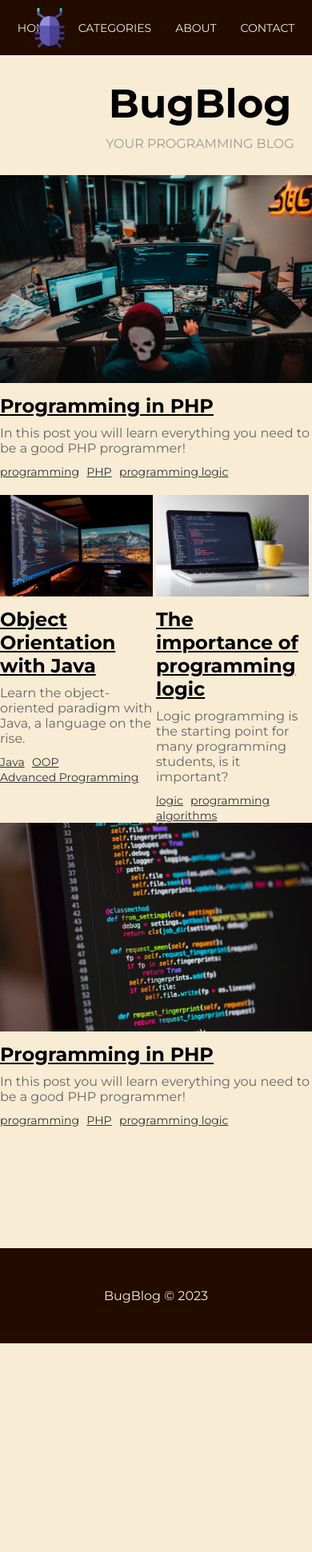
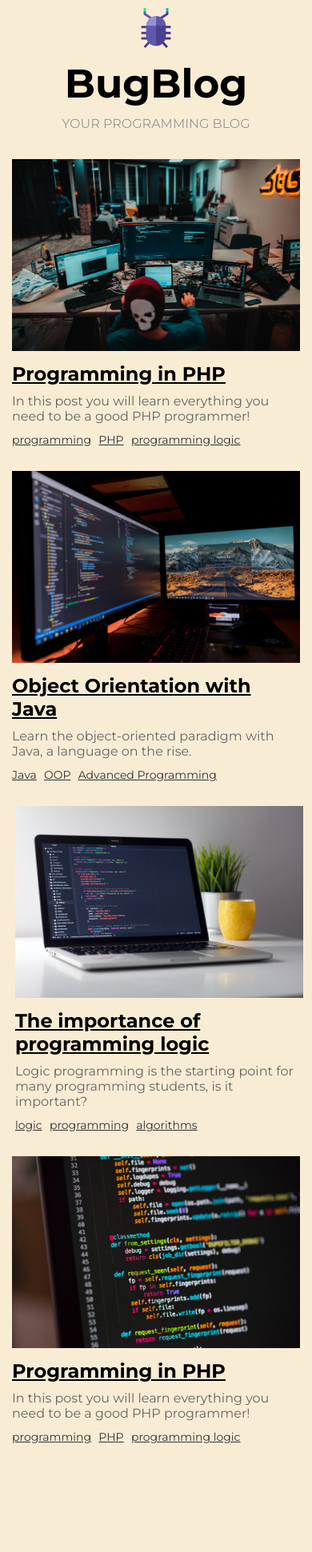
Before and after one commit to ronycastroc/codeblog-php, a PHP site: page / in a window 390 px wide; the page is wider, and only the part inside the window is pictured. Shown: the top 1941 px of that part at 80% size. Before the commit the page ends 1680 px from the top of that part, so only its background shows below. Run offline with PHP 8.4, Linux system fonts and the light colour scheme.

Commit message:
style: responsive css

```diff
--- a/css/styles.css
+++ b/css/styles.css
@@ -210,3 +210,52 @@ footer {
   color: #f8ecd4;
   padding: 50px 0;
 }
+
+/* MOBILE */
+@media(max-width: 480px) {
+
+  /* HOME */
+  header {
+    width: 100%;
+  }
+
+  #logo {
+    display: block;
+    position: relative;
+    margin: 0 auto;
+    left: 0;
+    width: 50px;
+  }
+
+  #navbar {
+    display: none;
+  }
+
+  #title-container {
+    min-width: 100%;
+    margin-top: 20px;
+  }
+
+  #posts-container {
+    margin-top: 20px;
+  }
+
+  .post-box {
+    flex: 100% 1 0;
+    padding: 15px;
+    margin: 0;
+  }
+
+  /* POST */
+  #post-container {
+    grid-template-columns: 100%;
+    padding: 15px;
+    grid-template-areas: "main"
+    "sidebar";
+  }
+
+  .img-container img {
+    width: 100%;
+  }
+
+}
```
